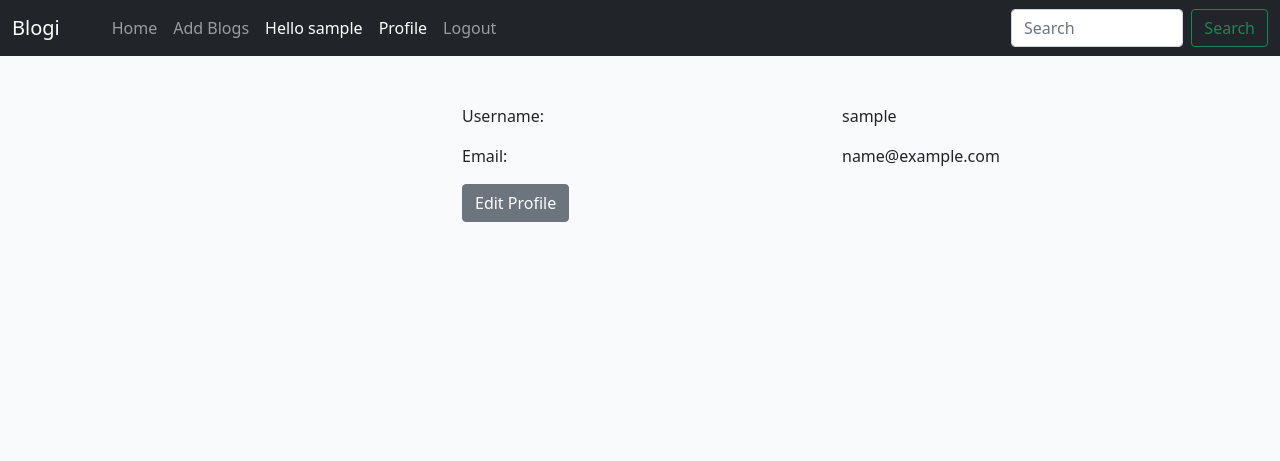
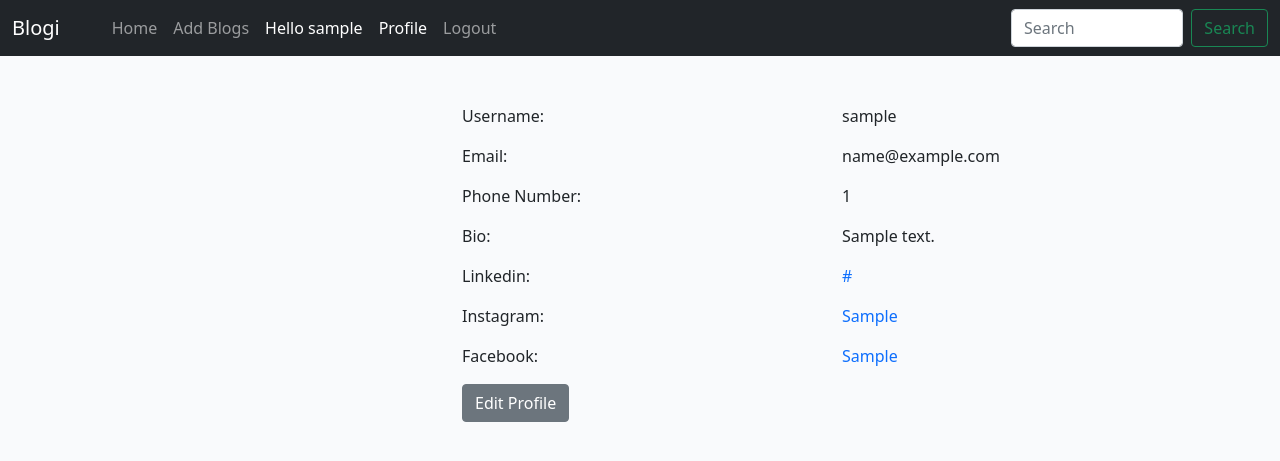
Before and after one commit to chikadim/blogi, a Django app: page /profile/ in a window 1280 px wide. Shown: the top 461 px of the page. Run offline with Django 3.2, Linux system fonts and the light colour scheme; a user stored in the database is signed in; tables that the repository leaves empty hold one stand-in row (values such as "Sample post").

Commit message:
Fix issue with user profile

```diff
--- a/home/admin.py
+++ b/home/admin.py
@@ -24,4 +24,6 @@ class CommentAdmin(admin.ModelAdmin):
         queryset.update(approved=True)
 
 
-admin.site.register(Profile)
+@admin.register(Profile)
+class Profile(admin.ModelAdmin):
+    list_display = ('user', 'profile_image', 'bio', 'phone_no', 'facebook', 'instagram', 'linkedin')
--- a/home/models.py
+++ b/home/models.py
@@ -21,9 +21,7 @@ class Post(models.Model):
 
     title = models.CharField(max_length=200, unique=True)
     slug = models.SlugField(max_length=200, unique=True)
-    author = models.ForeignKey(
-        User, on_delete=models.CASCADE, related_name="blog_posts"
-    )
+    author = models.ForeignKey(User, on_delete=models.CASCADE, related_name="blog_posts")
     featured_image = CloudinaryField('image', default='placeholder')
     excerpt = models.TextField(blank=True)
     updated_on = models.DateTimeField(auto_now=True)
--- a/home/templates/home/profile.html
+++ b/home/templates/home/profile.html
@@ -33,7 +33,7 @@ background: #212529b8;
             <div class="col-md-4">
                 <div class="profile-img">
                     {% if user.profile.image %}
-                    <img src="{{user.profile.profile_image.url}}" alt="" width="310px" height="270px">
+                    <img src="{{user.profile_image.url}}" alt="" width="310px" height="270px">
                     {% endif %}
                 </div>
             </div>
@@ -57,7 +57,56 @@ background: #212529b8;
                                 <p>{{user.email}}</p>
                             </div>
                         </div>
-
+                        {% if user.profile.phone_no %}
+                        <div class="row">
+                            <div class="col-md-6">
+                                <label>Phone Number:</label>
+                            </div>
+                            <div class="col-md-6">
+                                <p>{{user.profile.phone_no}}</p>
+                            </div>
+                        </div>
+                        {% endif %}
+                        {% if user.profile.bio %}
+                        <div class="row">
+                            <div class="col-md-6">
+                                <label>Bio:</label>
+                            </div>
+                            <div class="col-md-6">
+                                <p>{{user.profile.bio}}</p>
+                            </div>
+                        </div>
+                        {% endif %}
+                        {% if user.profile.linkedin %}
+                        <div class="row">
+                            <div class="col-md-6">
+                                <label>Linkedin:</label>
+                            </div>
+                            <div class="col-md-6">
+                                <p><a href="{{user.profile.linkedin}}">{{user.profile.linkedin}}</a></p>
+                            </div>
+                        </div>
+                        {% endif %}
+                        {% if user.profile.instagram %}
+                        <div class="row">
+                            <div class="col-md-6">
+                                <label>Instagram:</label>
+                            </div>
+                            <div class="col-md-6">
+                                <p><a href="{{user.profile.instagram}}">{{user.profile.instagram}}</a></p>
+                            </div>
+                        </div>
+                        {% endif %}
+                        {% if user.profile.facebook %}
+                        <div class="row">
+                            <div class="col-md-6">
+                                <label>Facebook:</label>
+                            </div>
+                            <div class="col-md-6">
+                                <p><a href="{{user.profile.facebook}}">{{user.profile.facebook}}</a></p>
+                            </div>
+                        </div>
+                        {% endif %}
                     </div>
                     <a href="/edit_profile/" class="btn btn-secondary">Edit Profile</a>
                 </div>
--- a/home/urls.py
+++ b/home/urls.py
@@ -10,6 +10,7 @@ urlpatterns = [
 
 
     # profile
-    path("profile/", views.Profile, name="profile"),
+    path("profile/", views.see_profile, name="profile"),
     path("user_profile/<int:myid>/", views.user_profile, name="user_profile"),
+    path("edit_profile/", views.edit_profile, name="edit_profile"),
 ]
--- a/home/views.py
+++ b/home/views.py
@@ -2,8 +2,8 @@
 from django.shortcuts import render, redirect
 from django.views import generic
 from django.views.generic import UpdateView
-from .models import Post
-from home.forms import BlogPostForm
+from .models import Post, Profile
+from home.forms import BlogPostForm, ProfileForm
 from django.urls import reverse_lazy
 
 
@@ -48,9 +48,25 @@ def Delete_Blog_Post(request, slug):
 
 
 def user_profile(request, myid):
-    post = Post.objects.filter(id=myid)
-    return render(request, "home/user_profile.html", {'post': post})
+    profile = Profile.objects.filter(user=myid)
+    return render(request, "home/user_profile.html", {'profile': profile})
 
 
-def Profile(request):
+def see_profile(request):
     return render(request, "home/profile.html")
+
+
+def edit_profile(request):
+    try:
+        profile = request.user.profile
+    except Profile.DoesNotExist:
+        profile = Profile(user=request.user)
+    if request.method == "POST":
+        form = ProfileForm(data=request.POST, files=request.FILES, instance=profile)
+        if form.is_valid():
+            form.save()
+            alert = True
+            return render(request, "home/edit_profile.html", {'alert': alert})
+    else:
+        form = ProfileForm(instance=profile)
+    return render(request, "home/edit_profile.html", {'form': form})
--- a/templates/base.html
+++ b/templates/base.html
@@ -104,7 +104,6 @@
                     alert.close();
 
                 }, 3000);
-
                 setTimeout();
         </script>
 
```
Also changed, not shown: home/templates/home/edit_profile.html (+14 -0 lines), home/templates/home/user_profile.html (+45 -31 lines).
